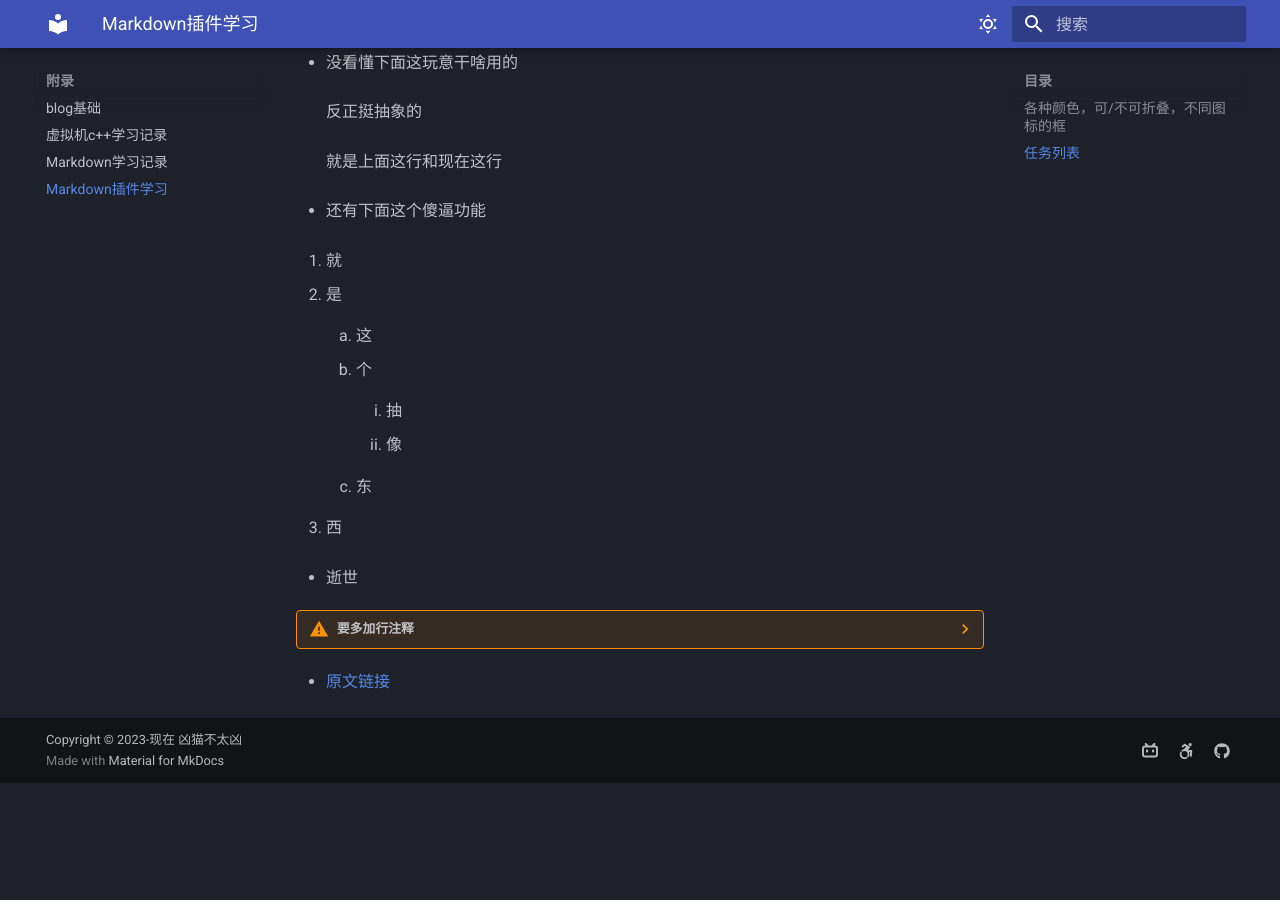
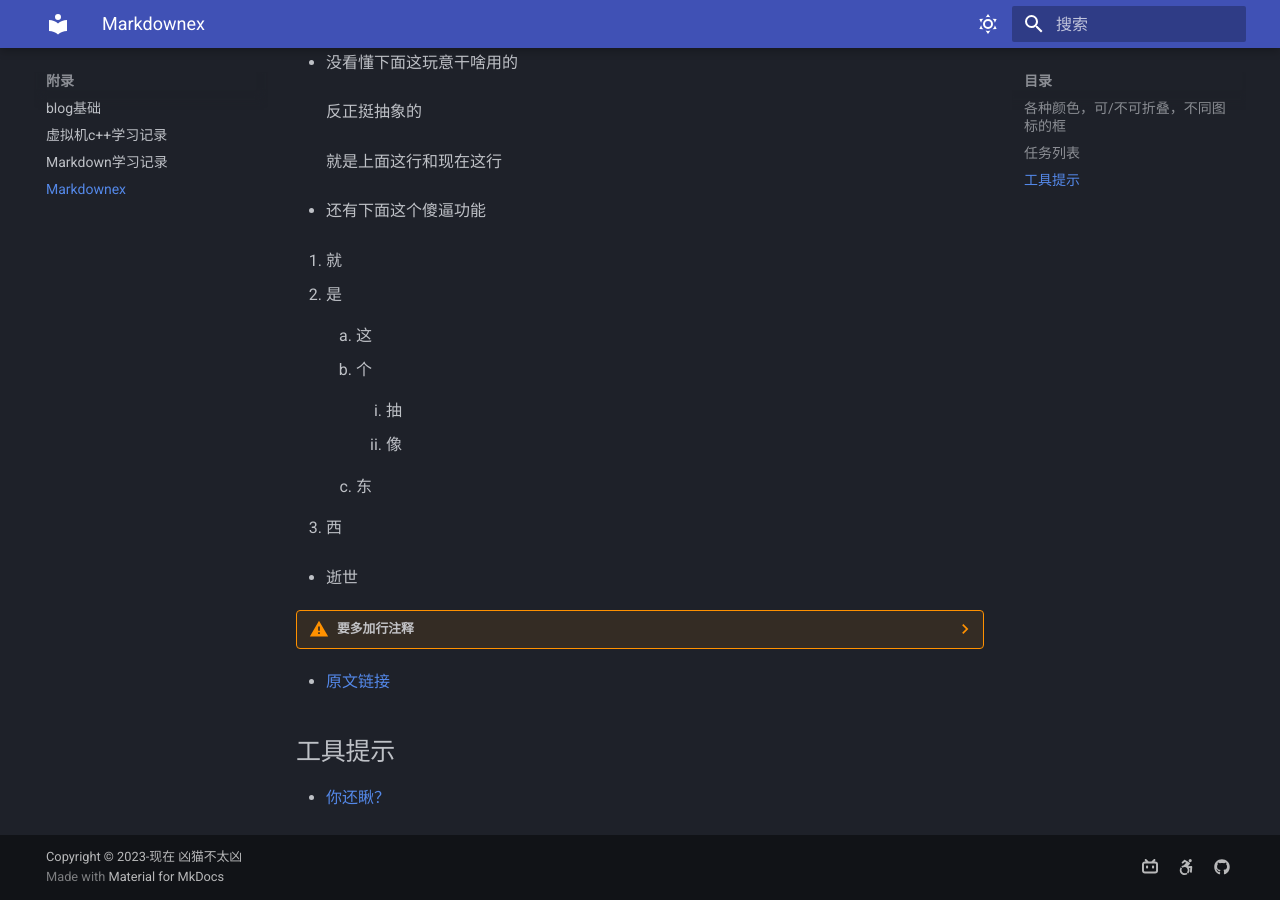
Before and after one commit to Xmbtx/xmbtx-blog, an MkDocs documentation site: the page built from docs/mkd/mkdex.md, in a window 1280 px wide and 900 px high, scrolled down 572 px. Built offline with MkDocs 1.6.1 and Material for MkDocs 9.7.7, drawn with Linux system fonts in a browser that asks for light colours; before the commit the page ends 1355 px from its top, so only the background shows below that.

Commit message:
2023-11-15_13:57:07 update

```diff
--- a/docs/mkd/mkdex.md
+++ b/docs/mkd/mkdex.md
@@ -25,7 +25,7 @@
 
 - 还有下面这个傻逼功能
 
-<!--- --->
+<!------>
 
 1. 就
 
@@ -43,7 +43,7 @@
 
 1. 西
 
-<!--- --->
+<!------>
 
 - 逝世
 
@@ -53,3 +53,7 @@
 
 
 - [原文链接](https://squidfunk.github.io/mkdocs-material/reference/lists/)
+
+## 工具提示
+
+- [你还瞅？](https://www.bilibili.com/video/BV1hq4y1s7VH/?spm_id_from=333.337.search-card.all.click "你被骗了")
--- a/mkdocs.yml
+++ b/mkdocs.yml
@@ -36,6 +36,9 @@
   - pymdownx.tasklist: # 任务列表
       custom_checkbox: true #  任务列表
 #  - mdx_truly_sane_lists
+  - abbr # 工具提示
+  - attr_list # 工具提示
+  - pymdownx.snippets # 工具提示
 
 edit_uri: edit/main/docs
 
@@ -44,7 +47,7 @@
     - blog基础: blog/blog.md
     - 虚拟机c++学习记录: c/c.md
     - Markdown学习记录: mkd/mkd.md
-    - Markdown插件学习: mkd/mkdex.md
+    - Markdownex: mkd/mkdex.md
   - 主页:
     - Home: index.md
     - 友链: friends.md
```
